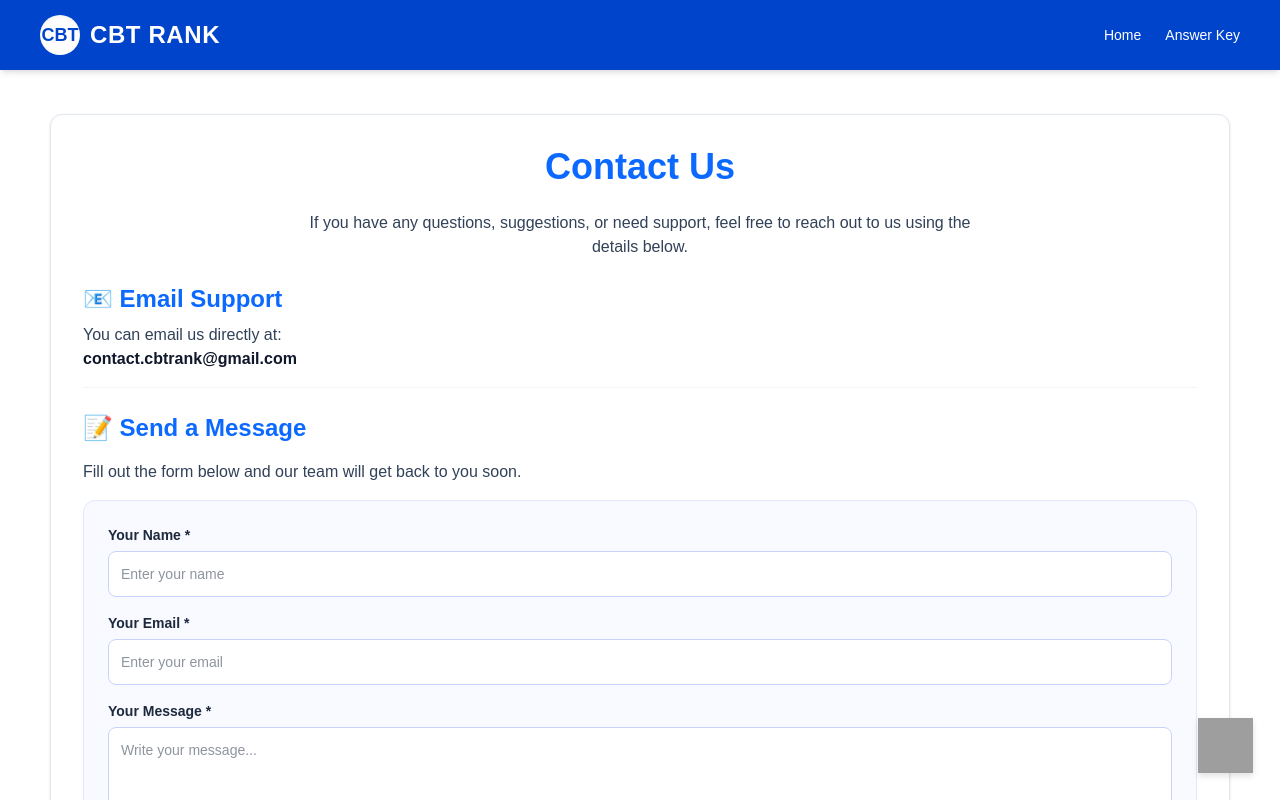
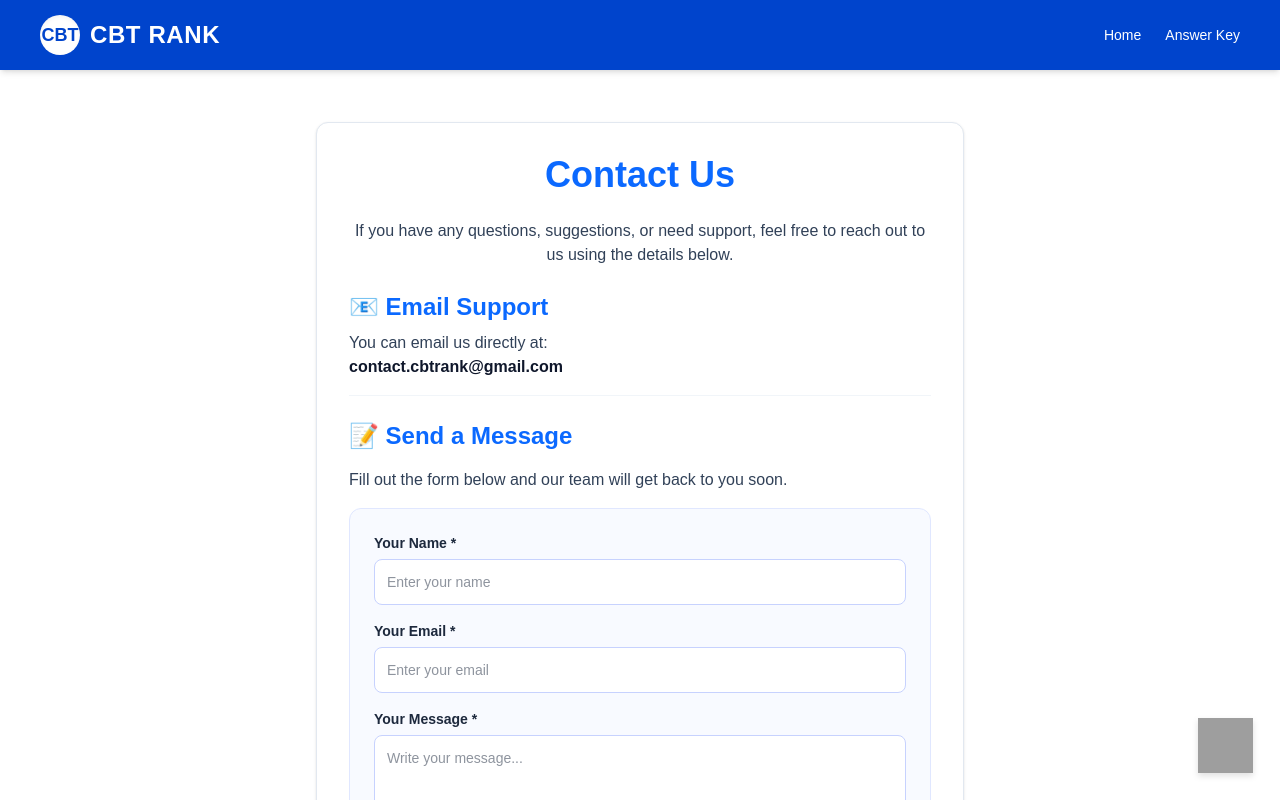
Before and after one commit to rusikakisku-jpg/cbtrank, a Next.js app: page /contact-us in a window 1280 px wide. Shown: the top 800 px of the page. Built offline with nearby package versions, Linux system fonts and the light colour scheme; grey boxes are pictures that could not be loaded.

Commit message:
Reduce contact-us page container width to max-w-2xl

```diff
--- a/app/contact-us/page.js
+++ b/app/contact-us/page.js
@@ -51,7 +51,7 @@ export default function ContactUsPage() {
   };
 
   return (
-    <div className="w-[98%] max-w-[1200px] mx-auto px-2.5 py-6">
+    <div className="w-[95%] max-w-2xl mx-auto py-8 px-3">
       <div className="bg-white p-6 sm:p-8 rounded-xl border border-slate-200 shadow-sm space-y-6">
 
         <h1 className="text-3xl sm:text-4xl font-bold text-[#0b69ff] text-center">
```
